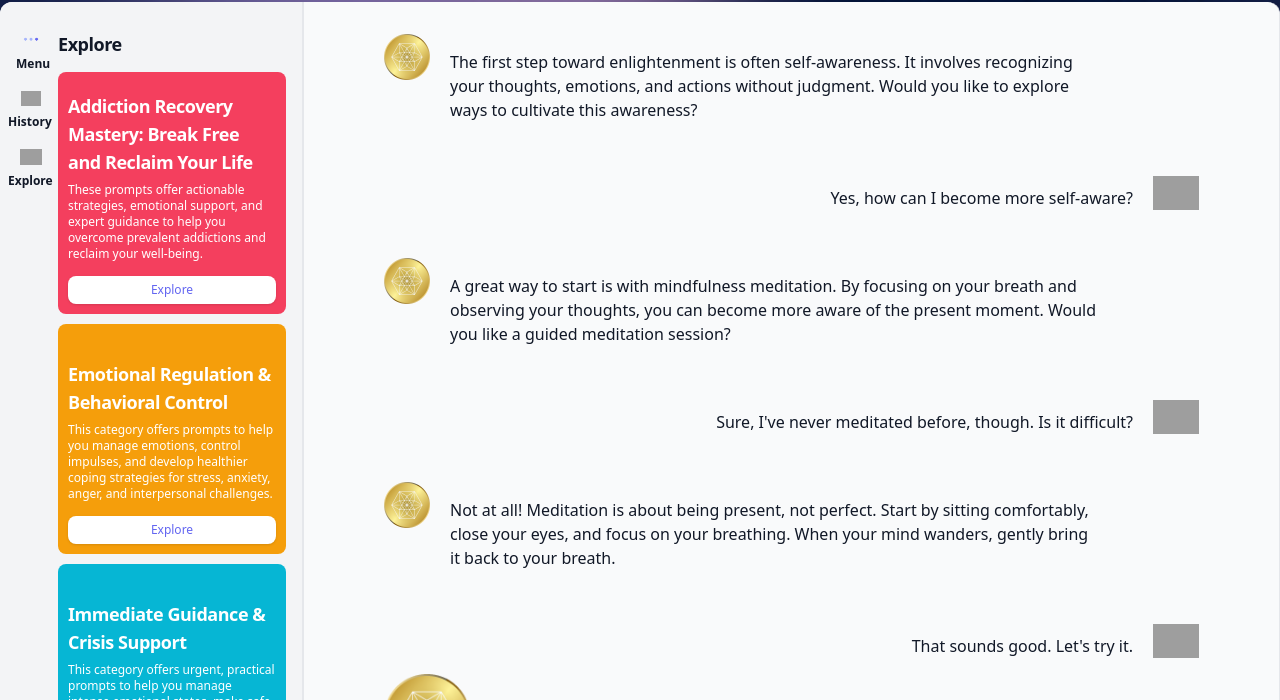
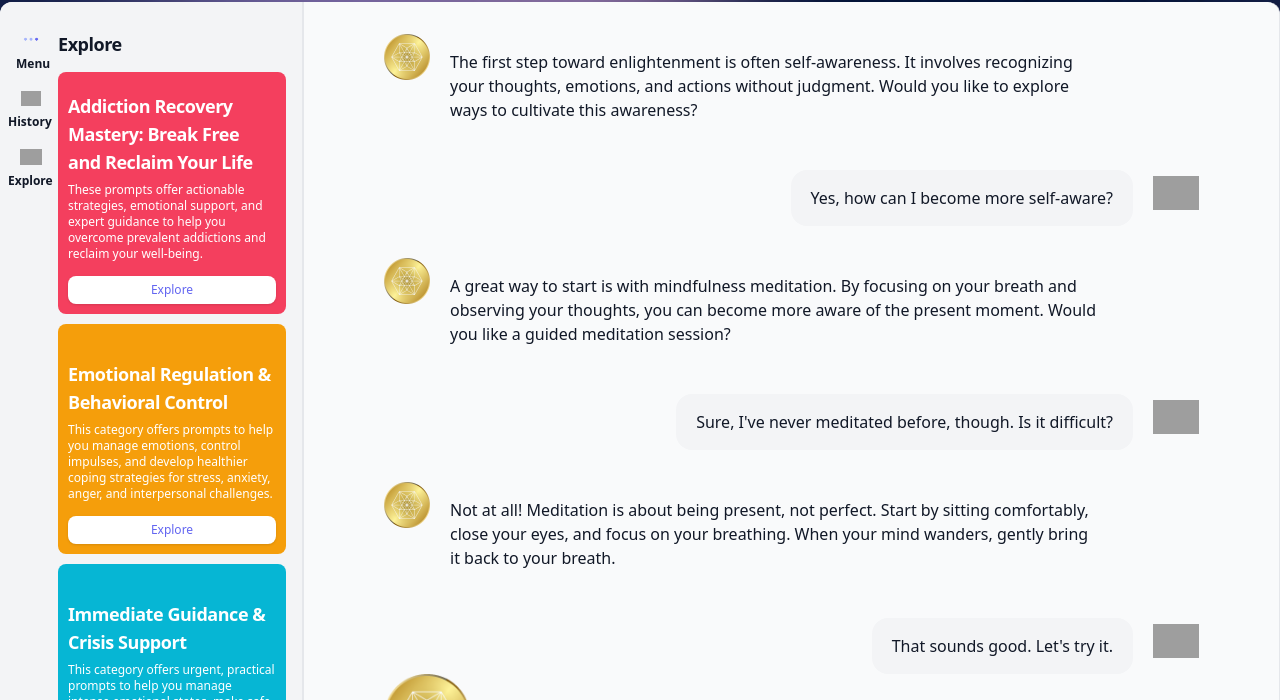
Before and after one commit to ZAIDDUARTE/Final_product_Phillip-lew, a website: page Chat's/Premium-chat.html in a window 1280 px wide. Shown: the part 100-800 px from the top of the page. Drawn offline with nearby package versions, Linux system fonts and the light colour scheme; grey boxes are pictures that could not be loaded.

Commit message:
Update Premium-chat.html

```diff
--- a/Chat's/Premium-chat.html
+++ b/Chat's/Premium-chat.html
@@ -255,8 +255,8 @@
 
                         <!-- User Message (Right Aligned) -->
                         <div class="flex gap-5 items-right justify-end self-right mt-8 w-full max-md:max-w-full">
-                           <p style="width: 647px;"
-                           class="flex flex-col text-right  py-4 bg-transparent rounded-2xl "
+                            <p
+                           class="flex px-5 flex-col text-right  py-4 bg-gray-100 rounded-2xl "
                          >
                             Yes, how can I become more self-aware?
                           </p>
@@ -287,8 +287,8 @@
 
                         <!-- User Message (Right Aligned) -->
                         <div class="flex gap-5 items-right justify-end self-right mt-8 w-full max-md:max-w-full">
-                           <p style="width: 647px;"
-                           class="flex flex-col text-right  py-4 bg-transparent rounded-2xl "
+                           <p
+                           class="flex px-5 flex-col text-right  py-4 bg-gray-100 rounded-2xl "
                          >
                             Sure, I've never meditated before, though. Is it difficult?
                           </p>
@@ -319,8 +319,8 @@
 
                         <!-- User Message (Right Aligned) -->
                         <div class="flex gap-5 items-right justify-end self-right mt-8 w-full max-md:max-w-full">
-                           <p style="width: 647px;"
-                           class="flex flex-col text-right  py-4 bg-transparent rounded-2xl "
+                           <p
+                           class="flex px-5 flex-col text-right  py-4 bg-gray-100 rounded-2xl "
                          >
                             That sounds good. Let's try it.
                           </p>
```
